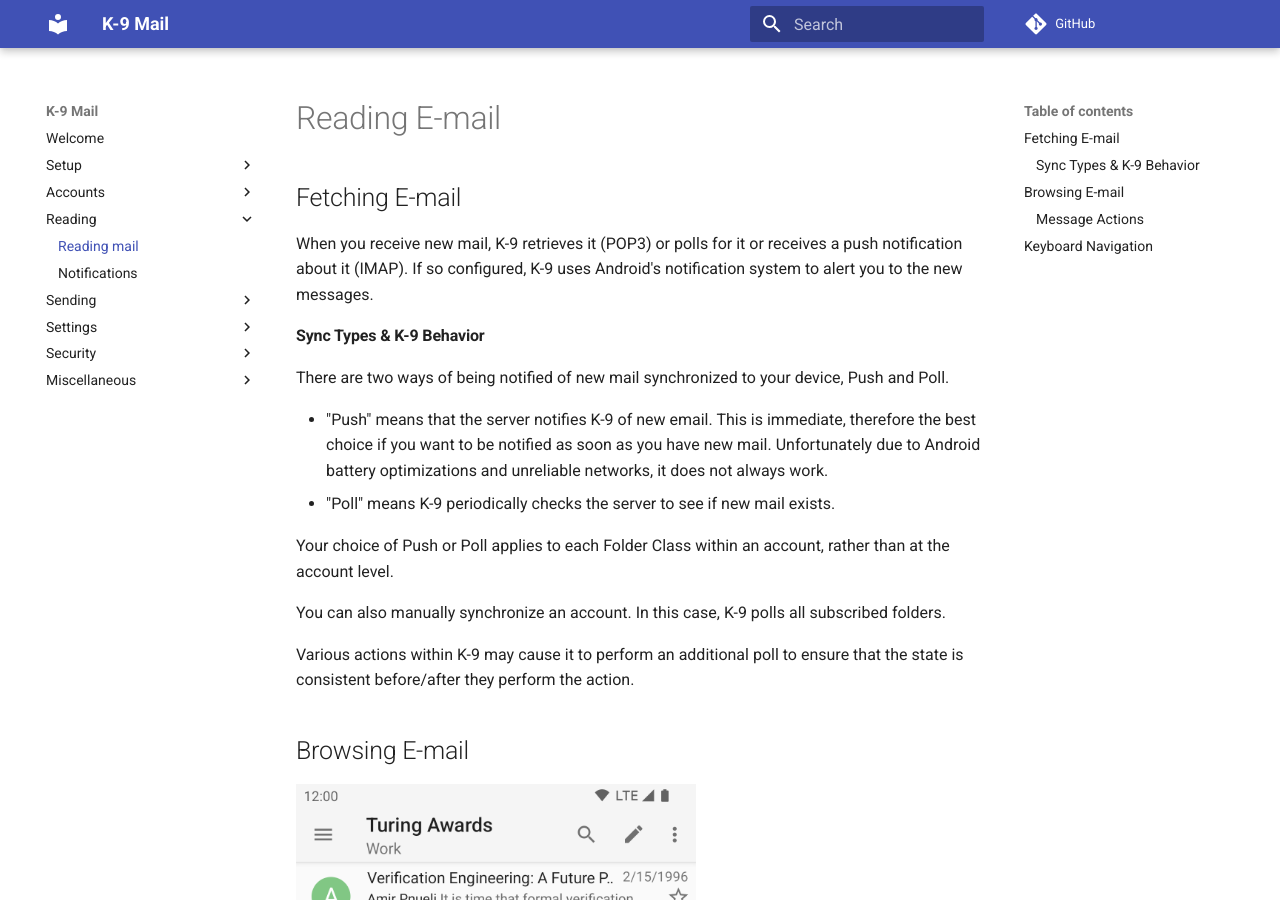
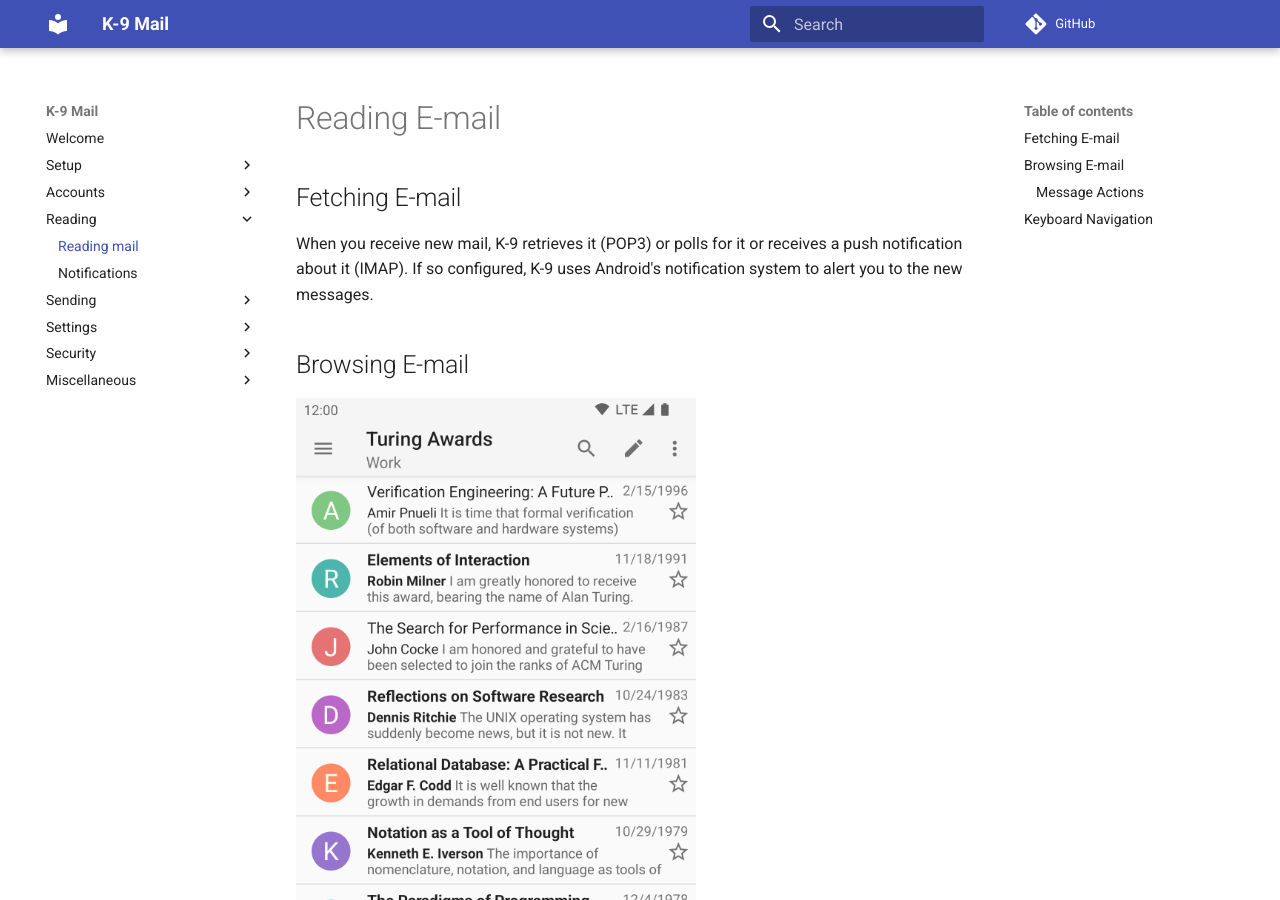
Before and after one commit to k9mail/k9mail-docs, an MkDocs documentation site: the page built from docs/en/current/reading/reading.md, in a window 1280 px wide and 900 px high. Built offline with MkDocs 1.6.1 and Material for MkDocs 9.7.7, drawn with Linux system fonts in a browser that asks for light colours; comment, search, counter and statistics services are not loaded.

Commit message:
Added a page for Push (#84)
* Move single message view screenshot to a better location

* import push FAQ entry

* fix images

* fix images again

* update a screenshot

* update a screenshot

* update a screenshot

* simplify filenames

```diff
--- a/docs/en/current/reading/reading.md
+++ b/docs/en/current/reading/reading.md
@@ -5,25 +5,9 @@
 When you receive new mail, K-9 retrieves it (POP3) or polls for it or receives a push notification about it
 (IMAP).  If so configured, K-9 uses Android's notification system to alert you to the new messages.
 
-#### Sync Types & K-9 Behavior
-
-There are two ways of being notified of new mail synchronized to your device, Push and Poll.
-
-- "Push" means that the server notifies K-9 of new email. This is immediate, therefore
-the best choice if you want to be notified as soon as you have new mail. Unfortunately due to
-Android battery optimizations and unreliable networks, it does not always work.
-- "Poll" means K-9 periodically checks the server to see if new mail exists.
-
-Your choice of Push or Poll applies to each Folder Class within an account, rather than at the account level.
-
-You can also manually synchronize an account. In this case, K-9 polls all subscribed folders.
-
-Various actions within K-9 may cause it to perform an additional poll to ensure that the state is
-consistent before/after they perform the action.
-
 ## Browsing E-mail
 
-![Folder Message List](img/reading_folder_view.png) ![Message View](img/reading_email_view.png)
+![Folder Message List](img/reading_folder_view.png)
 
 At this point, you're looking at a Message List -- a list of all (or only the unread) messages in a given folder; in
 this case, the Inbox folder for that email account.  This list displays:
--- a/mkdocs.yml
+++ b/mkdocs.yml
@@ -29,6 +29,7 @@
     - Settings Overview: en/current/settings/overview.md
     - General settings: en/current/settings/general.md
     - Account settings: en/current/settings/account.md
+    - Push settings: en/current/settings/push.md
     - Folder settings: en/current/settings/folder.md
     - Export settings: en/current/settings/export.md
     - Import settings: en/current/settings/import.md
```
Also changed, not shown: other parts of docs/en/current/reading/reading.md (+2 -0 lines), docs/en/current/settings/push.md (added, +91 -0 lines), docs/en/current/settings/img/push_folder_push_class.png (added), docs/en/current/settings/img/push_folder_settings.png (added), docs/en/current/settings/img/push_info_screen.png (added), docs/en/current/settings/img/push_manage_folders.png (added), docs/en/current/settings/img/push_minimized_notification.png (added), docs/en/current/settings/img/push_notification.png (added), docs/en/current/settings/img/push_notification_long_press_1.png (added), docs/en/current/settings/img/push_notification_long_press_2.png (added), docs/en/current/settings/img/push_notification_minimize_enabled.png (added), docs/en/current/settings/img/push_notification_settings.png (added), docs/en/current/settings/img/push_push_folders.png (added), docs/en/current/settings/img/push_settings.png (added), 1 more files.
